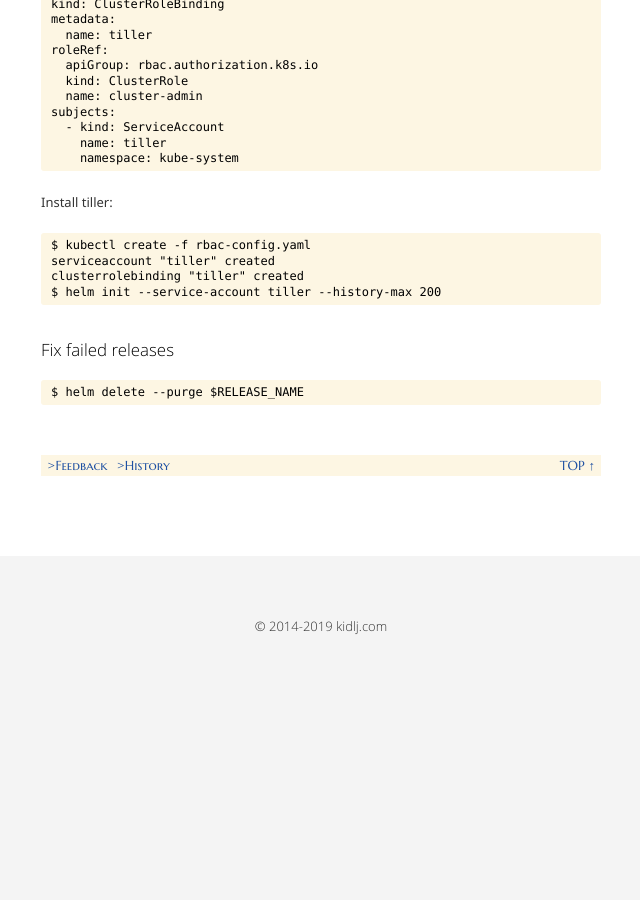
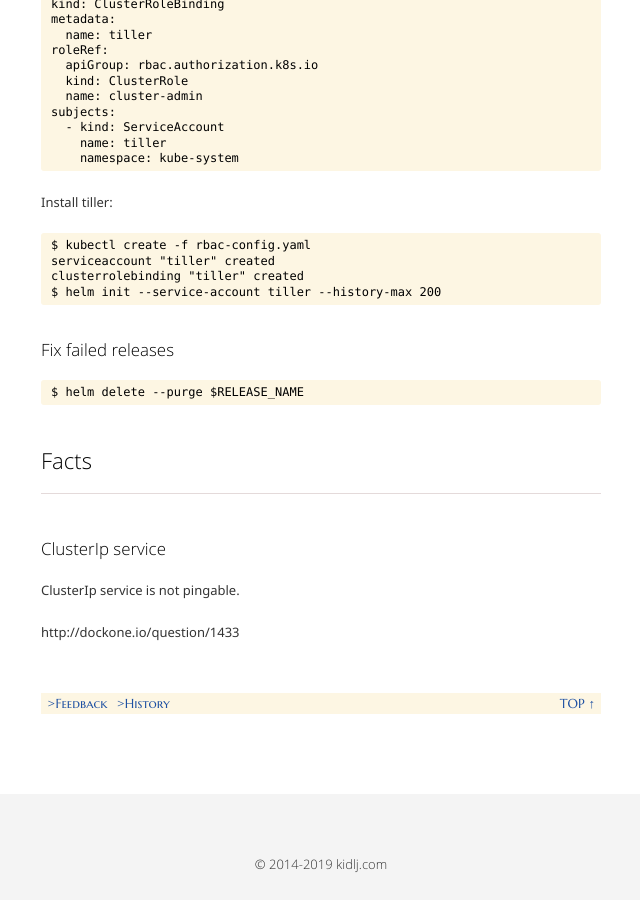
Before and after one commit to kidlj/awei, a Jekyll site: the page built from _wiki/kubernetes.md, in a window 1280 px wide and 900 px high, scrolled down 1775 px. Shown: the whole window, without its empty margins (319-959 px from the left). Built offline with Jekyll 4.4.1, drawn with Linux system fonts in a browser that asks for light colours; before the commit the page ends 2437 px from its top, so only the background shows below that.

Commit message:
clusterIp is not pingable.

```diff
--- a/_wiki/kubernetes.md
+++ b/_wiki/kubernetes.md
@@ -92,3 +92,12 @@
 ### Fix failed releases
 
     $ helm delete --purge $RELEASE_NAME
+
+Facts
+======
+
+### ClusterIp service
+
+ClusterIp service is not pingable.
+
+http://dockone.io/question/1433
```
